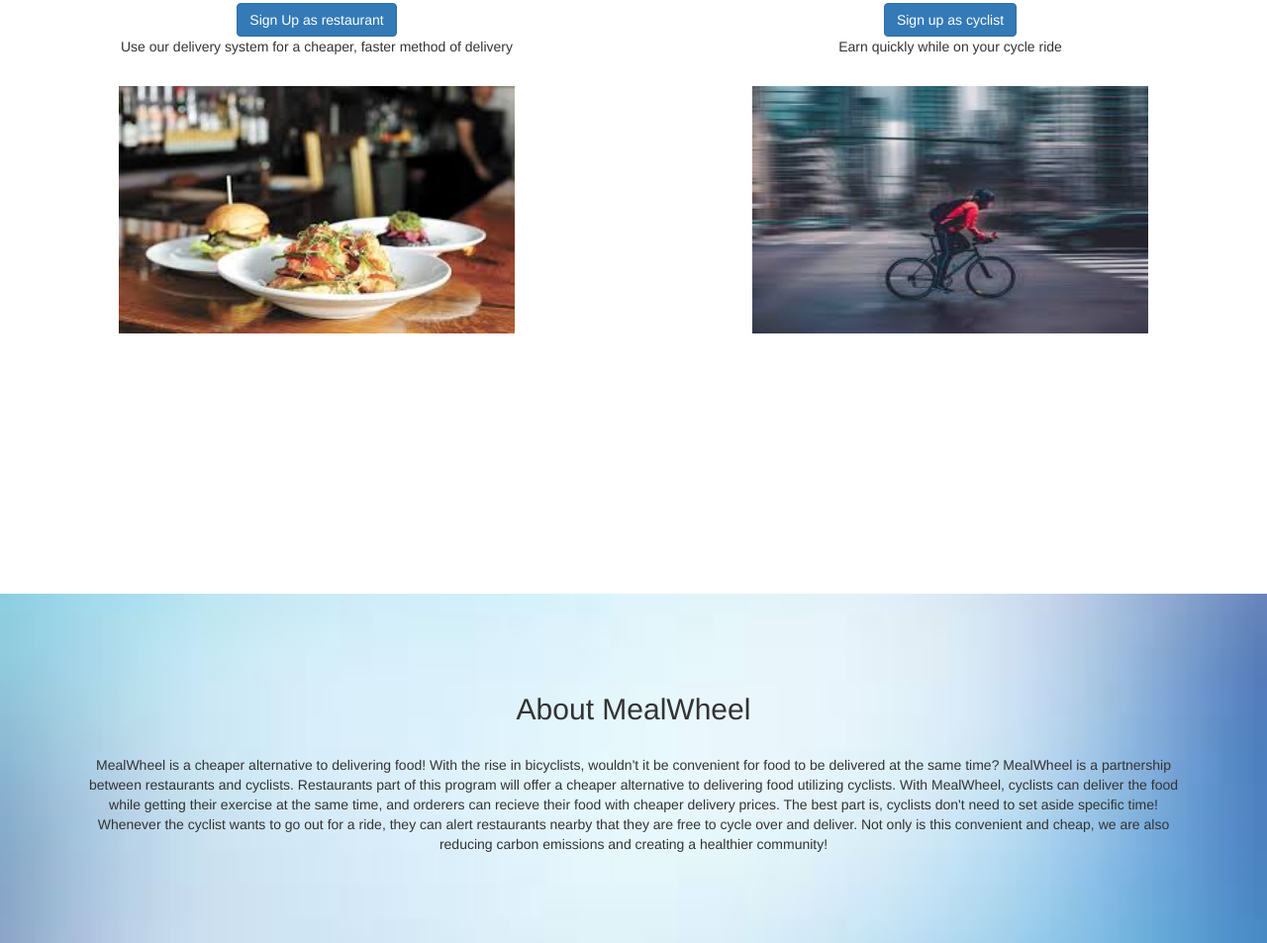
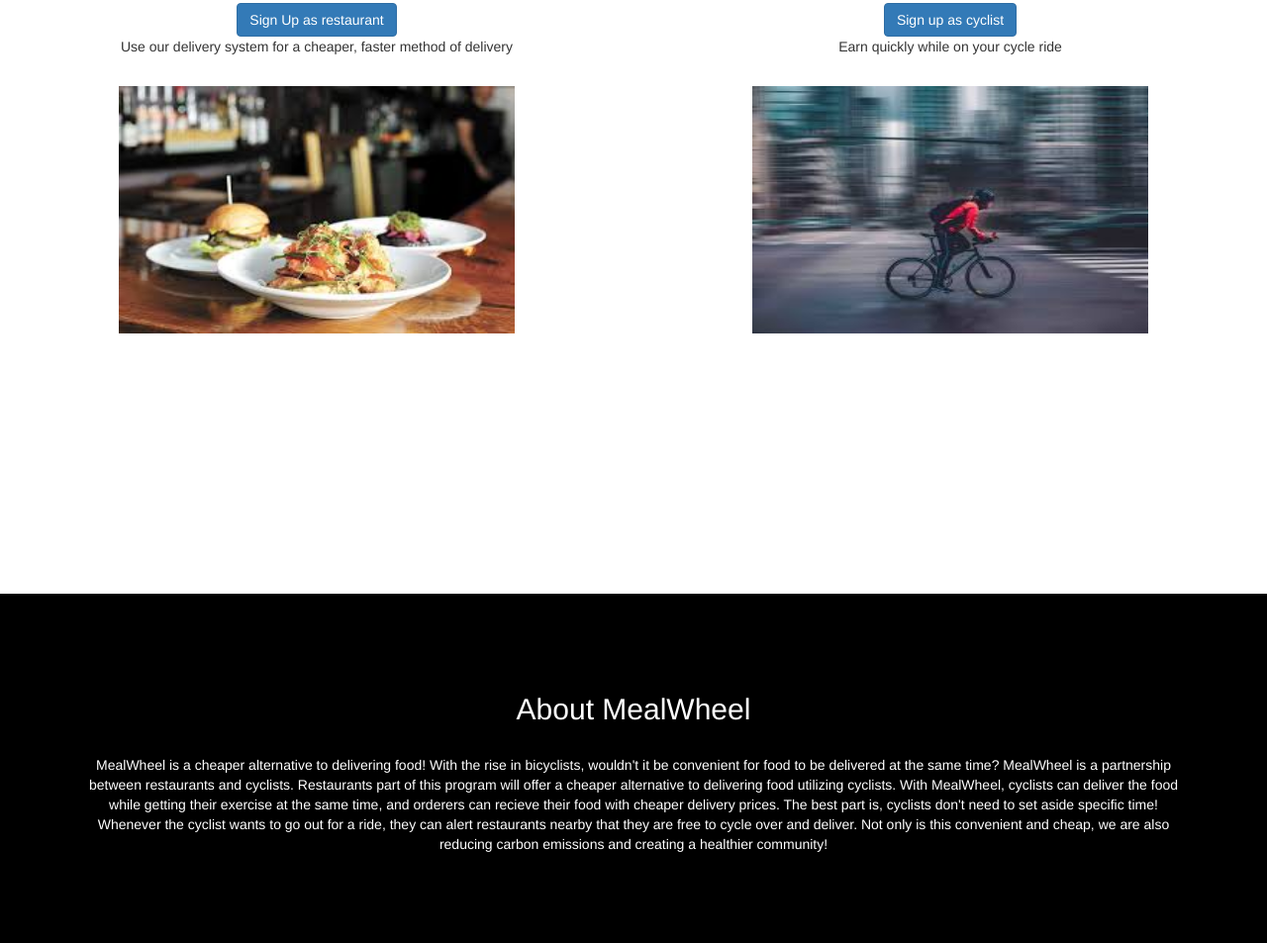
Before and after one commit to TheCodingGuy15/hackUMBCProject, a plain HTML site: page public/index.html in a window 1280 px wide. Shown: the part 1030-1983 px from the top of the page at 99% size. Drawn offline with nearby package versions, Linux system fonts and the light colour scheme.

Commit message:
Update index.html

```diff
--- a/public/index.html
+++ b/public/index.html
@@ -180,11 +180,11 @@
 
   </div>
 
-  <div class="moreinfo" style="background-image: url('blue_background.jpg')" class="fullscreen">
+  <div class="moreinfo" style="background-color: #000000" class="fullscreen">
     <div style="padding:10vh">
-        <h2>About MealWheel</h2>
+        <h2 style="color: #ffffff">About MealWheel</h2>
         <br>
-        <p style = "font-size:5;">MealWheel is a cheaper alternative to delivering food! With the rise in bicyclists, wouldn't it be convenient for food to be delivered at the same time?
+        <p style = "color:#ffffff""font-size:5;">MealWheel is a cheaper alternative to delivering food! With the rise in bicyclists, wouldn't it be convenient for food to be delivered at the same time?
         MealWheel is a partnership between restaurants and cyclists. Restaurants part of this program will offer a cheaper alternative to delivering food utilizing cyclists.
         With MealWheel, cyclists can deliver the food while getting their exercise at the same time, and orderers can recieve their food with cheaper delivery prices. The best part is,
         cyclists don't need to set aside specific time! Whenever the cyclist wants to go out for a ride, they can alert restaurants nearby that they are free to cycle over and deliver.
```
